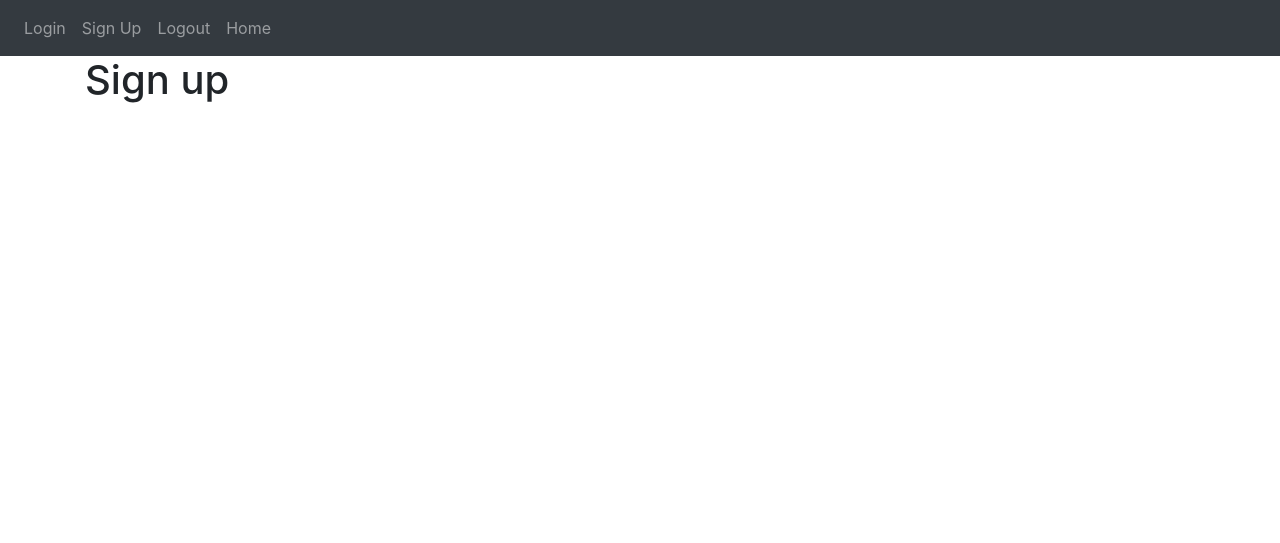
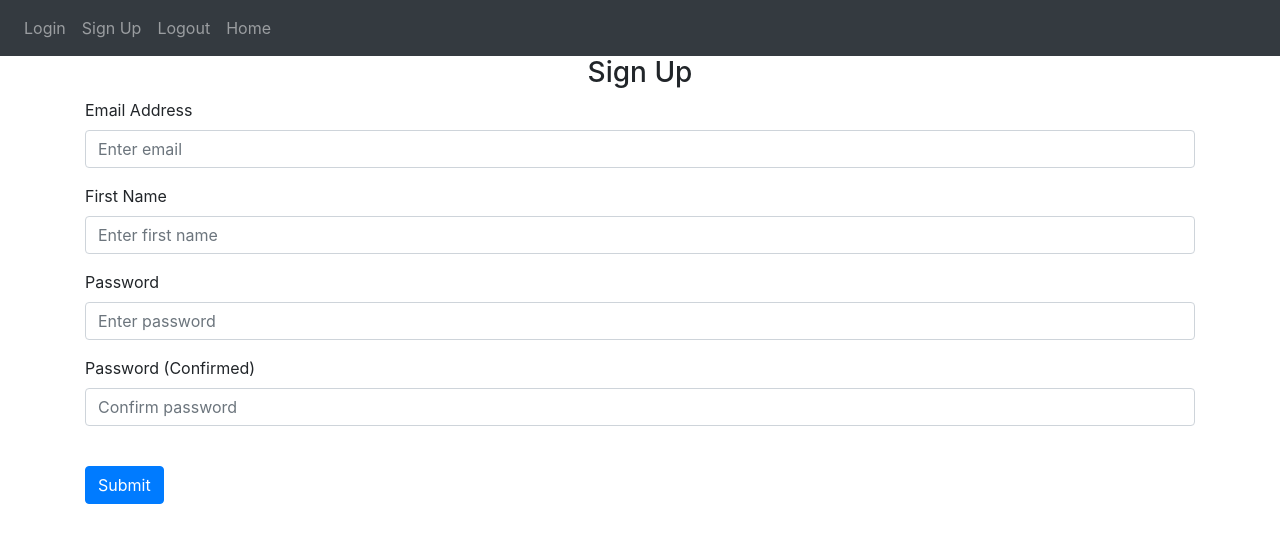
Before and after one commit to Danielotuo/flask-full-stack-web-app, a Flask app: page /sign-up in a window 1280 px wide. Shown: the top 543 px of the page. Run offline with Flask 2, Linux system fonts and the light colour scheme; some libraries are stand-ins or nearby versions.

Commit message:
Added forms and sign up error alerts

```diff
--- a/website/auth.py
+++ b/website/auth.py
@@ -1,17 +1,37 @@
-from flask import Blueprint, render_template
+from flask import Blueprint, render_template, request, flash
 
 
 auth = Blueprint('auth', __name__)
 
 
-@auth.route('/login')
+@auth.route('/login', methods=['GET', 'POST'])
 def login():
+    data = request.form
+    print(data)
     return render_template("login.html")
 
 @auth.route('/logout')
 def logout():
     return "<p>Logout</p>"
 
-@auth.route('/sign-up')
+@auth.route('/sign-up', methods=['GET', 'POST'])
 def sign_up():
+    if request.method == 'POST':
+        email = request.form.get('email')
+        firstName = request.form.get('firstname')
+        password1 = request.form.get('password1')
+        password2 = request.form.get('password2')
+
+        # show alert if conditions are not met
+        if len(email) < 5:
+            flash('Email must be greater than 4 characters.', category='error')
+        elif len(firstName) < 2:
+            flash('First name must be greater than 2 characters.', category='error')
+        elif password1 != password2:
+            flash('Passwords do not match.', category='error')
+        elif len(password1) < 8:
+            flash('Password must be greater than 7 characters', category='error')
+        else:
+            # add user to database
+            flash('Account created.', category='success')
     return render_template("sign_up.html")
--- a/website/templates/base.html
+++ b/website/templates/base.html
@@ -29,8 +29,33 @@
                 <a class="nav-item nav-link" id="logout" href="/logout">Logout</a>
                 <a class="nav-item nav-link" id="home" href="/">Home</a>
             </div>
+        </div>
+    </nav>
 
-    </nav>
+    <!-- show flashing messages -->
+    {% with messages = get_flashed_messages(with_categories=true) %}
+    {% if messages %}
+    {% for category, message in messages %}
+    {% if category == 'error' %}
+
+    <!-- display an alert box -->
+    <div class="alert alert-danger alter-dismissable fade show" role="alert">
+        {{ message }}
+        <button type="button" class="close" data-dismiss="alert">
+            <span aria-hidden="true">&times;</span>
+        </button>
+    </div>
+    {% else %}
+    <div class="alert alert-success alter-dismissable fade show" role="alert">
+        {{ message }}
+        <button type="button" class="close" data-dismiss="alert">
+            <span aria-hidden="true">&times;</span>
+        </button>
+    </div>
+    {% endif %}
+    {% endfor %}
+    {% endif %}
+    {% endwith %}
     <div class="container">{% block content %} {% endblock %}</div>
 
     <script src="https://code.jquery.com/jquery-3.2.1.slim.min.js"
--- a/website/templates/sign_up.html
+++ b/website/templates/sign_up.html
@@ -1,5 +1,48 @@
-{% extends "base.html" %} {% block title %}Sign Up{% endblock %}
-
-{% block content %}
-<h1>Sign up</h1>
+{% extends "base.html" %} {% block title %}Sign Up{% endblock %} {% block
+content %}
+<form method="POST">
+  <h3 align="center">Sign Up</h3>
+  <div class="form-group">
+    <label for="email">Email Address</label>
+    <input
+      type="email"
+      class="form-control"
+      id="email"
+      name="email"
+      placeholder="Enter email"
+    />
+  </div>
+  <div class="form-group">
+    <label for="firstname">First Name</label>
+    <input
+      type="text"
+      class="form-control"
+      id="firstname"
+      name="firstname"
+      placeholder="Enter first name"
+    />
+  </div>
+  <div class="form-group">
+    <label for="password1">Password</label>
+    <input
+      type="password"
+      class="form-control"
+      id="password1"
+      name="password1"
+      placeholder="Enter password"
+    />
+  </div>
+  <div class="form-group">
+    <label for="password2">Password (Confirmed)</label>
+    <input
+      type="password"
+      class="form-control"
+      id="password2"
+      name="password2"
+      placeholder="Confirm password"
+    />
+  </div>
+  <br />
+  <button type="submit" class="btn btn-primary">Submit</button>
+</form>
 {% endblock %}
```
Also changed, not shown: website/templates/login.html (+28 -2 lines).
